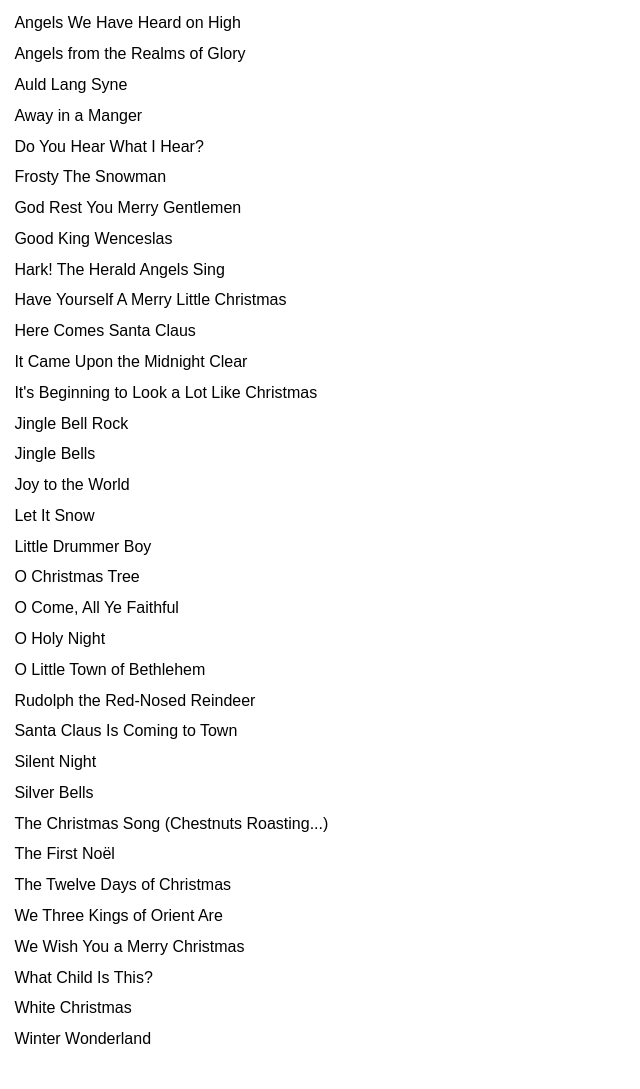
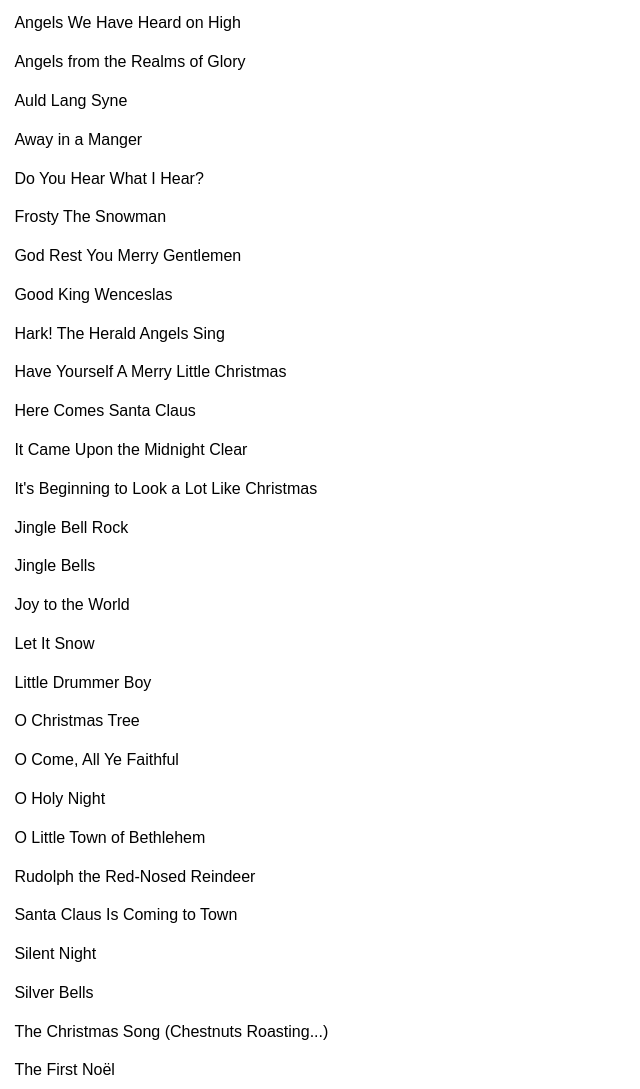
Before and after one commit to ianb/xmasapp, a plain HTML site: page site.html in a window 1280 px wide. Shown: the top 1089 px of the page, without its empty margins (0-640 px from the left). Before the commit the page ends 1063 px from the top, so only its background shows below. Drawn offline with Linux system fonts and the light colour scheme.

Commit message:
increase margin

```diff
--- a/style.css
+++ b/style.css
@@ -17,6 +17,7 @@ body {
 .song-select {
     cursor: pointer;
     padding: 0.4em;
+    margin-bottom: 0.5em;
 }
 
 .song-select:hover {
```
Also changed, not shown: index.html (+1 -1 lines).
